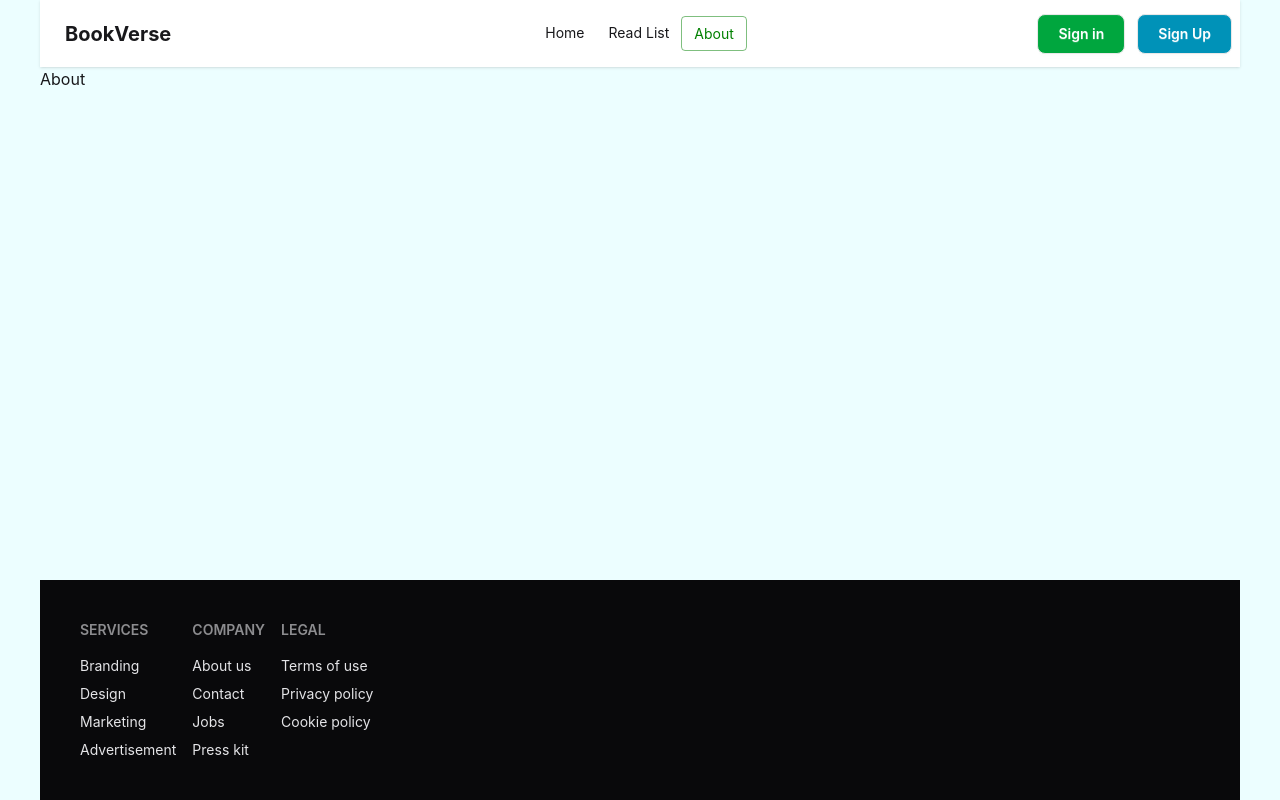
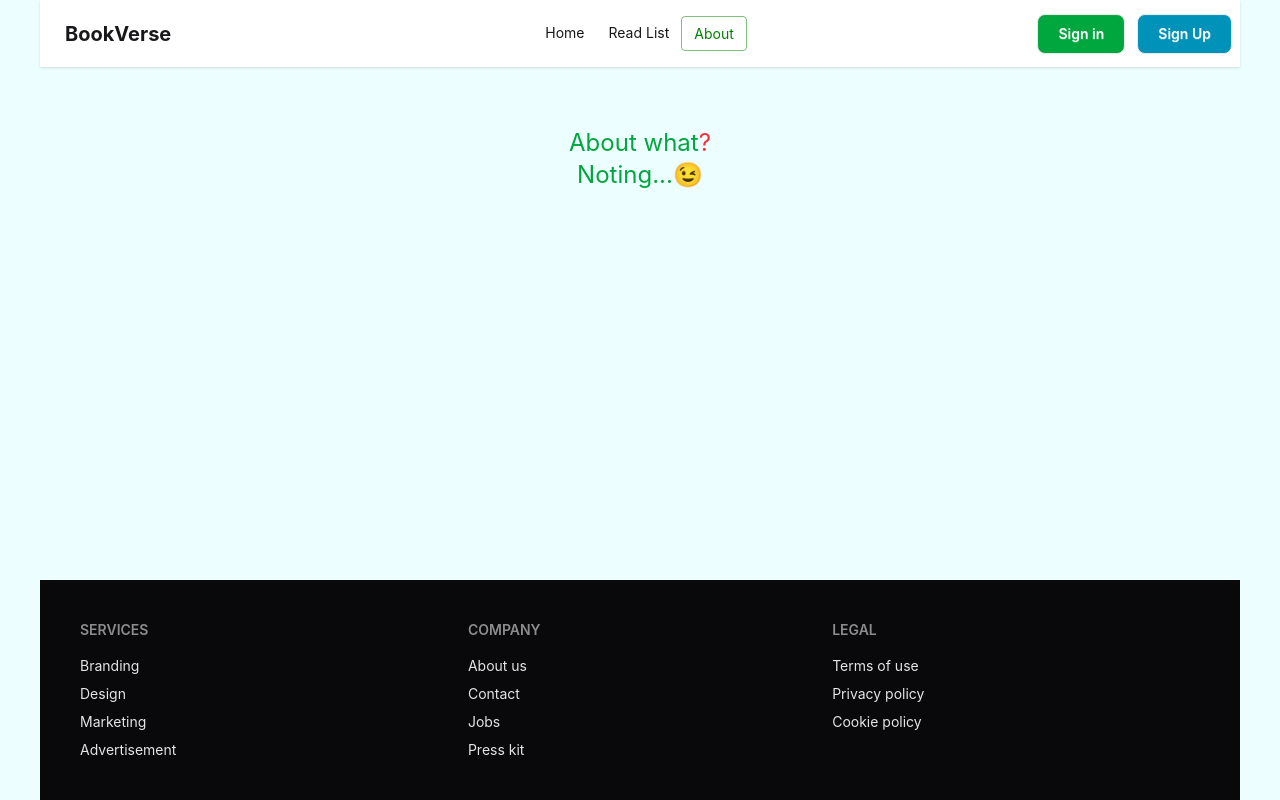
Before and after one commit to Ziad003/Book_project-React-router-, a React (Vite) app: page /about in a window 1280 px wide. Built offline with nearby package versions, Linux system fonts and the light colour scheme.

Commit message:
fixed some design

```diff
--- a/src/components/footer/Footer.jsx
+++ b/src/components/footer/Footer.jsx
@@ -1,6 +1,6 @@
 const Footer = () => {
   return (
-    <footer className="footer sm:footer-horizontal sm:flex bg-neutral text-neutral-content p-10">
+    <footer className="footer sm:footer-horizontal bg-neutral text-neutral-content p-10">
       <nav>
         <h6 className="footer-title">Services</h6>
         <a className="link link-hover">Branding</a>
--- a/src/pages/About.jsx
+++ b/src/pages/About.jsx
@@ -1,10 +1,11 @@
-
 const About = () => {
-    return (
-        <div>
-            <h3>About</h3>
-        </div>
-    );
+  return (
+    <div className="text-2xl text-green-600 text-center mt-15">
+      <h3>
+        About what<span className="text-red-500">?</span> <br /> Noting...😉
+      </h3>
+    </div>
+  );
 };
 
 export default About;
--- a/src/pages/Root.jsx
+++ b/src/pages/Root.jsx
@@ -1,11 +1,11 @@
-import Navber from "../components/header/Navber";
+import Navbar from "../components/header/Navbar";
 import { Outlet } from "react-router";
 import Footer from "../components/footer/Footer";
 
 const Root = () => {
   return (
     <div className="max-w-360 mx-auto px-10 bg-cyan-50 flex flex-col min-h-screen">
-      <Navber></Navber>
+      <Navbar></Navbar>
       <div className="flex-1">
         <Outlet></Outlet>
       </div>
```
Also changed, not shown: src/components/body/home/Banner.jsx (+5 -4 lines), src/components/header/Navbar.jsx (renamed from src/components/header/Navber.jsx, +4 -8 lines).
